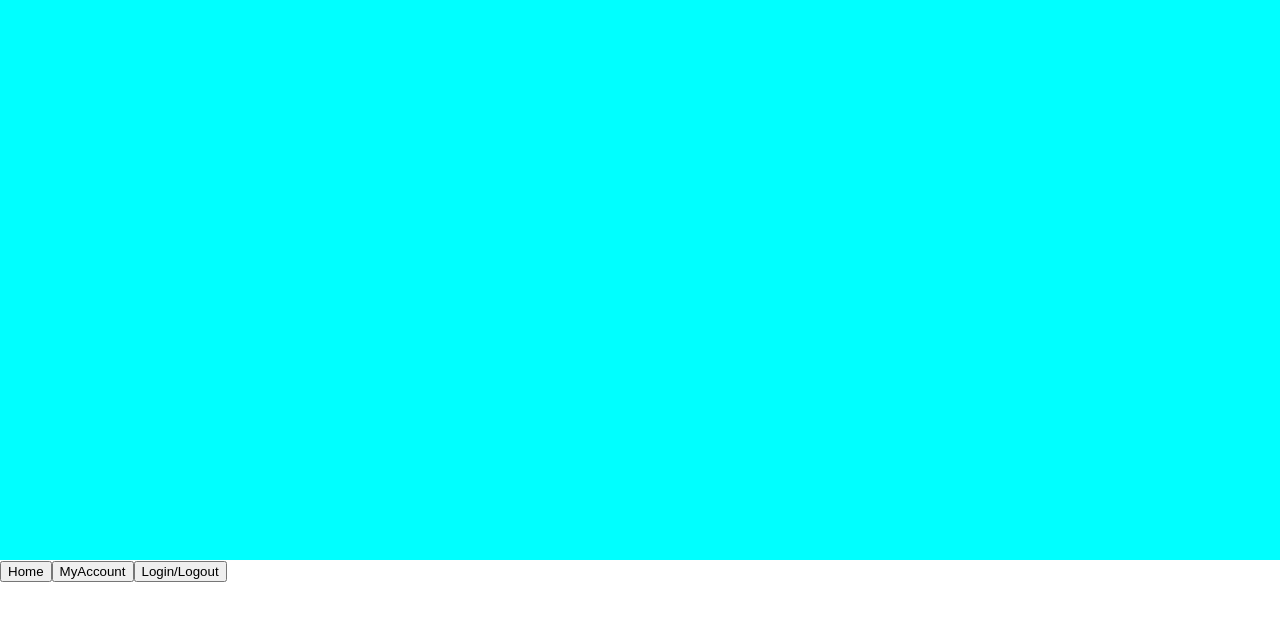
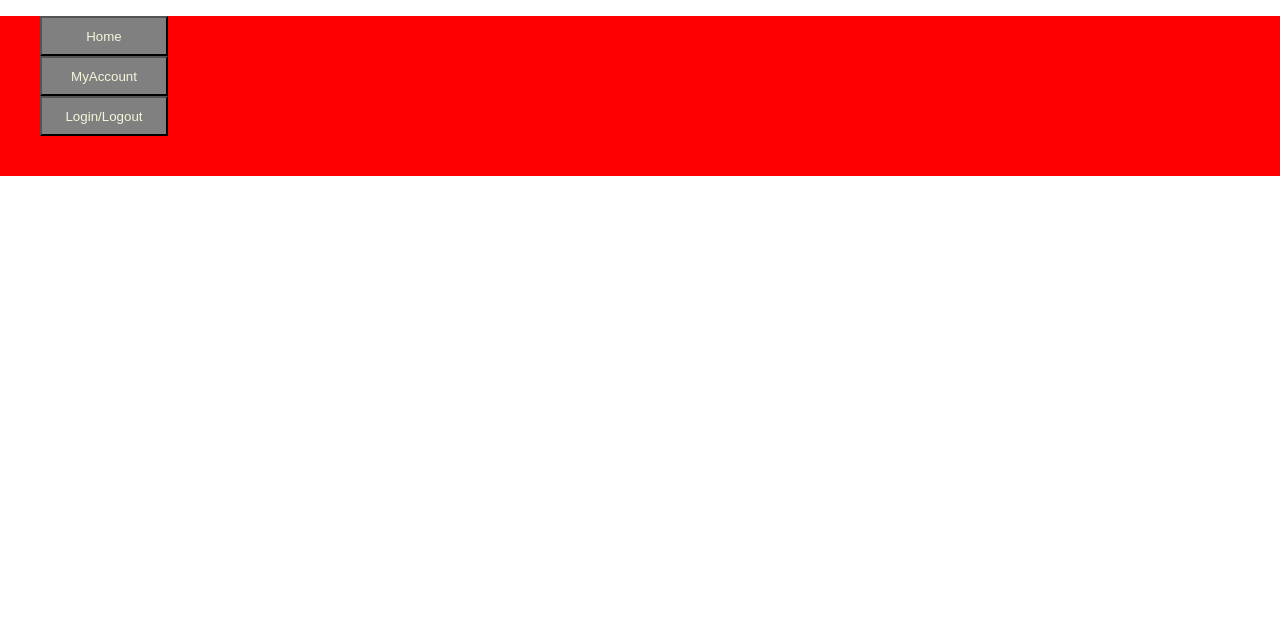
Before and after one commit to software-assignments-spring2021/project-setup-team-kauran-hybrid, a React (Create React App) app in the folder front-end/: page /dropdown in a window 1280 px wide. Shown: the top 620 px of the page. Built offline with nearby package versions, Linux system fonts and the light colour scheme.

Commit message:
make the dropdown visible and replaced div with ul

```diff
--- a/front-end/src/Dropdown.css
+++ b/front-end/src/Dropdown.css
@@ -1,11 +1,24 @@
 .dd-wrapper{
+    color: pink;
     background-color: red;
-    height: 70vh;
+    height: 20vh;
     width: 100vw;
 }
 
 .dd-header{
+    color: blue;
     background-color: aqua;
-    height: 70vh;
+    height: 0vh;
     width: 100vw;
 }
+
+.dd-list-item   {
+    color: beige;
+    background-color: grey;
+    height: 5vh;
+    width: 10vw;
+}
+
+.dd-menu {
+    list-style-type: none;
+}
--- a/front-end/src/Dropdown.js
+++ b/front-end/src/Dropdown.js
@@ -8,11 +8,11 @@ const Dropdown=(props)=>{
             <div className="dd-header">
                 <div className="dd-header"></div>
             </div>
-            <div className="dd-menu">
-                <button className="dd-list-item">Home</button>
-                <button className="dd-list-item">MyAccount</button>
-                <button className="dd-list-item">Login/Logout</button>
-            </div>
+            <ul className="dd-menu">
+                <li> <button className="dd-list-item">Home</button> </li>
+                <li> <button className="dd-list-item">MyAccount</button> </li>
+                <li> <button className="dd-list-item">Login/Logout</button> </li>
+            </ul>
 </div>
     )
 }
--- a/front-end/src/Home.js
+++ b/front-end/src/Home.js
@@ -12,16 +12,17 @@ import Dropdown from './Dropdown';
 
 const Home=(props)=>{
       return(
+        // Need to use this separate outside div for positioning purposes
         <div>
           <div className = "menu">
-            <MenuBar>
+            <MenuBar/>
 
-            </MenuBar>
+            <Dropdown/>
+          </div>
 
-            <dd-wrapper>
 
-            </dd-wrapper>
-          </div>
+
+          {/* This makes it so that the top menu part does not move around */}
           <div className="Home">
 
             <LoginForm/>
```
